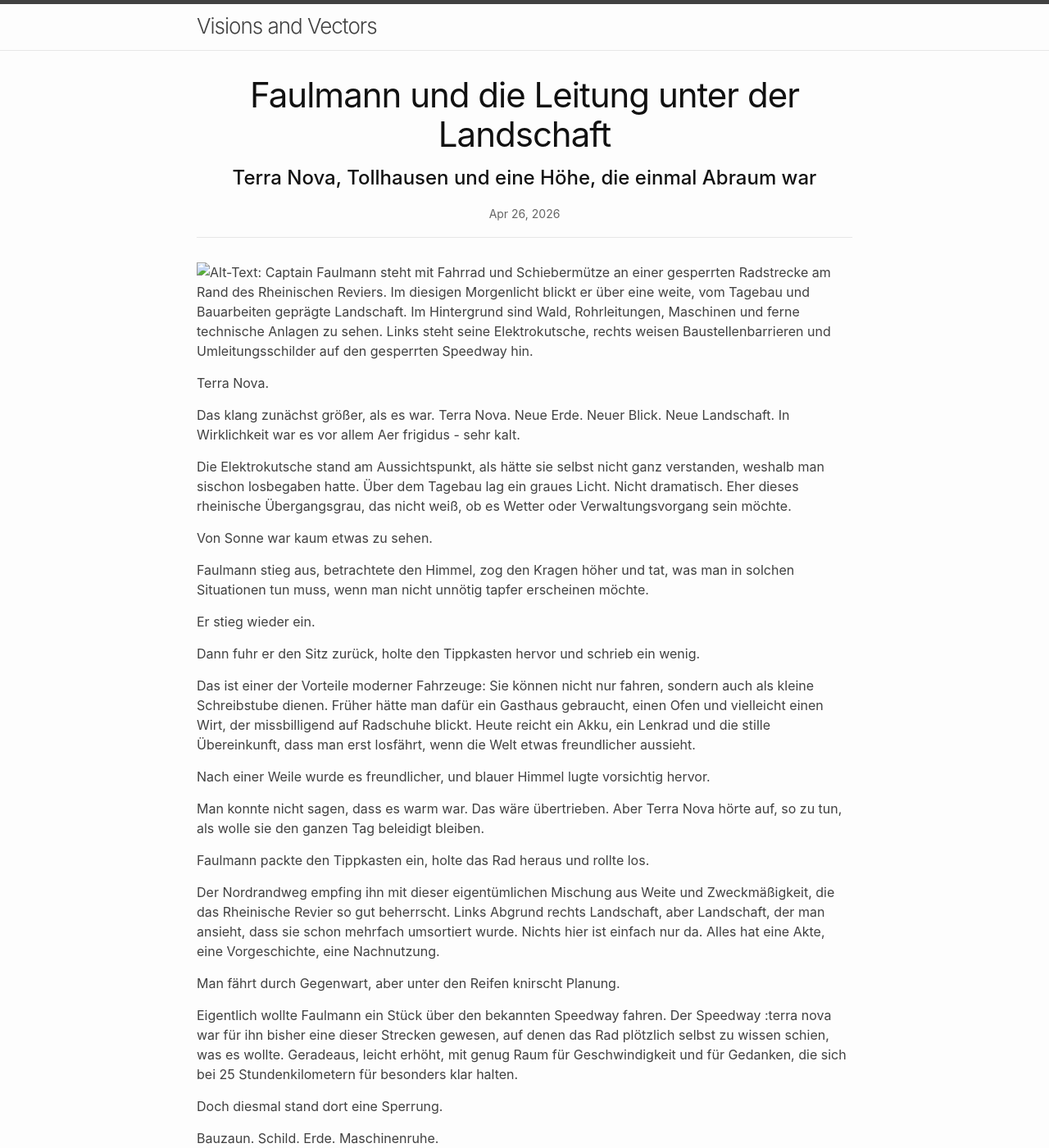
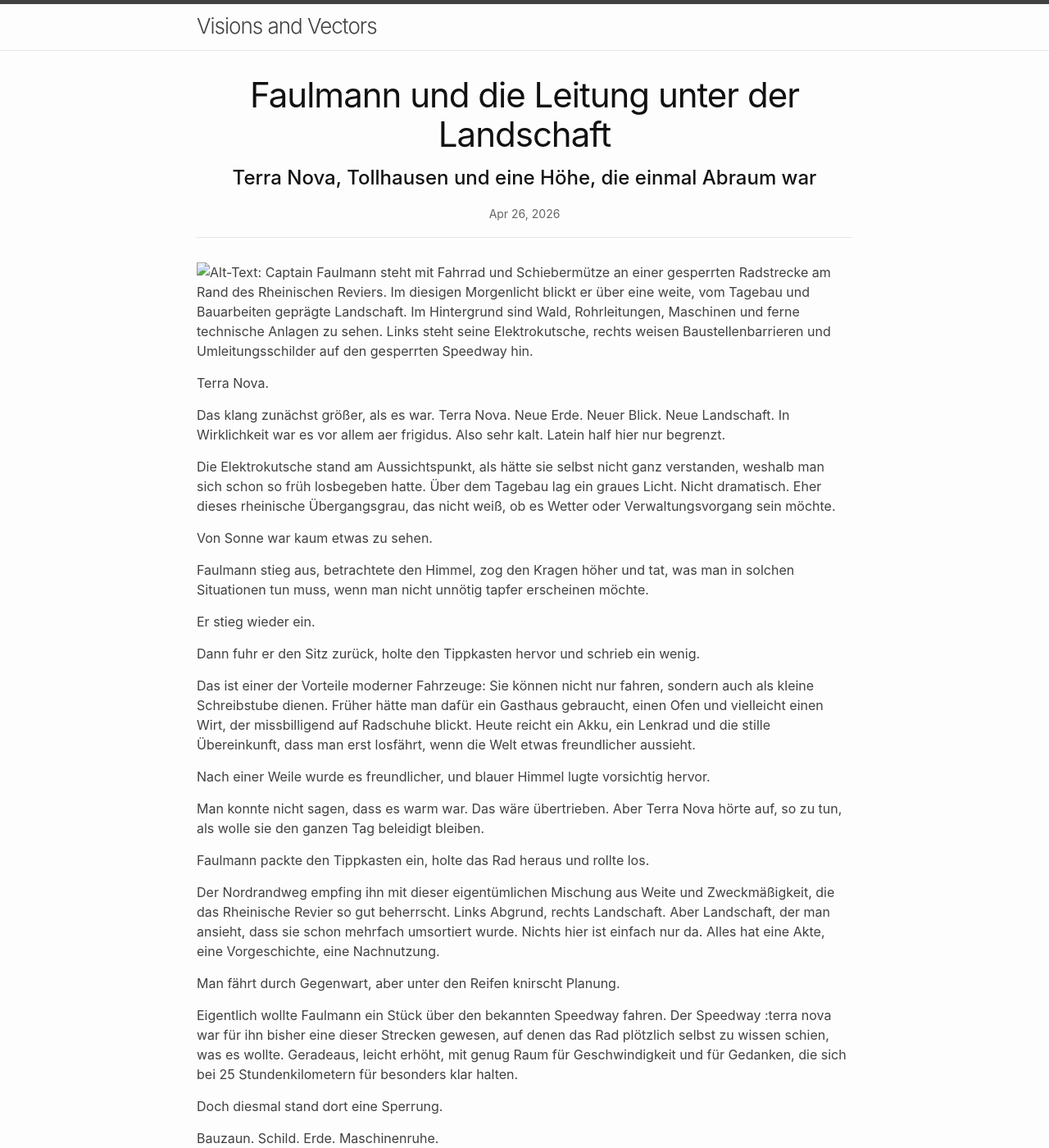
Before and after one commit to cgars/faulmann, a Jekyll site: the page built from _posts/2026-04-26-hambach.md, in a window 1280 px wide and 1400 px high. Shown: the whole window at 82% size. Built offline with Jekyll 4.4.1, drawn with Linux system fonts in a browser that asks for light colours; some of the changed text lies outside the part shown.

Commit message:
Fix grammar and enhance clarity in hambach.md
Corrected grammatical errors and improved clarity in the text.

```diff
--- a/_posts/2026-04-26-hambach.md
+++ b/_posts/2026-04-26-hambach.md
@@ -9,9 +9,9 @@ tags: [faulmann, radtour, rheinisches-revier, sophienhoehe, terra-nova, struktur
 
 Terra Nova.
 
-Das klang zunächst größer, als es war. Terra Nova. Neue Erde. Neuer Blick. Neue Landschaft. In Wirklichkeit war es vor allem Aer frigidus - sehr kalt.
+Das klang zunächst größer, als es war. Terra Nova. Neue Erde. Neuer Blick. Neue Landschaft. In Wirklichkeit war es vor allem aer frigidus. Also sehr kalt. Latein half hier nur begrenzt.
 
-Die Elektrokutsche stand am Aussichtspunkt, als hätte sie selbst nicht ganz verstanden, weshalb man sischon losbegaben hatte. Über dem Tagebau lag ein graues Licht. Nicht dramatisch. Eher dieses rheinische Übergangsgrau, das nicht weiß, ob es Wetter oder Verwaltungsvorgang sein möchte.
+Die Elektrokutsche stand am Aussichtspunkt, als hätte sie selbst nicht ganz verstanden, weshalb man sich schon so früh losbegeben hatte. Über dem Tagebau lag ein graues Licht. Nicht dramatisch. Eher dieses rheinische Übergangsgrau, das nicht weiß, ob es Wetter oder Verwaltungsvorgang sein möchte.
 
 Von Sonne war kaum etwas zu sehen.
 
@@ -29,7 +29,7 @@ Man konnte nicht sagen, dass es warm war. Das wäre übertrieben. Aber Terra Nov
 
 Faulmann packte den Tippkasten ein, holte das Rad heraus und rollte los.
 
-Der Nordrandweg empfing ihn mit dieser eigentümlichen Mischung aus Weite und Zweckmäßigkeit, die das Rheinische Revier so gut beherrscht. Links Abgrund rechts Landschaft, aber Landschaft, der man ansieht, dass sie schon mehrfach umsortiert wurde. Nichts hier ist einfach nur da. Alles hat eine Akte, eine Vorgeschichte, eine Nachnutzung.
+Der Nordrandweg empfing ihn mit dieser eigentümlichen Mischung aus Weite und Zweckmäßigkeit, die das Rheinische Revier so gut beherrscht. Links Abgrund, rechts Landschaft. Aber Landschaft, der man ansieht, dass sie schon mehrfach umsortiert wurde. Nichts hier ist einfach nur da. Alles hat eine Akte, eine Vorgeschichte, eine Nachnutzung.
 
 Man fährt durch Gegenwart, aber unter den Reifen knirscht Planung.
 
@@ -85,9 +85,7 @@ Der Mensch braucht offenbar nur lange genug, dann nennt er sogar seine Folgen ir
 
 Faulmann musste an den Schwarzwald denken, an seine heimatlichen Höhen, an dunkle Tannen, feuchte Wege und dieses tiefe Grün, das immer so tat, als sei es schon vor allem anderen dagewesen. Dabei war auch der Schwarzwald nicht einfach nur Ursprung. Der alte Wald war längst zu Balken, Schiffen und anderem brauchbaren Holz geworden, manches davon bis nach Amsterdam geflößt. Was heute so selbstverständlich dunkel wirkt, ist oft genug wieder aufgeforstet, geplant, gepflegt und nachträglich romantisiert.
 
-Viele andere "natürliche" Landschaften sind es auch.
-
-> Nur mit besserem Image und mehr Moos auf der Geschichte.
+Viele andere "natürliche" Landschaften sind es auch. Nur mit besserem Image und mehr Moos auf der Geschichte.
 
 Faulmann fuhr langsam hinauf.
 
@@ -125,7 +123,9 @@ Manchmal, dachte er, bestehen Orte nicht aus Wegen, sondern aus Begegnungen, die
 
 Das ist natürlich unpraktisch für die Wegbeschreibung. Aber für Erinnerungen reicht es erstaunlich oft.
 
-Auf einer Bank saß ein alter Mann. Neben ihm lag ein Spazierstock. Er blickte ebenfalls in Richtung Forschungszentrum. "Da drüben", sagte er nach einer Weile, ohne Faulmann anzusehen, "da geht jetzt auch wieder einiges weg."
+Auf einer Bank saß ein alter Mann. Neben ihm lag ein Spazierstock. An seinen Schuhen klebte trockene Erde, als sei er schon länger unterwegs oder schon länger hier. Er blickte ebenfalls in Richtung Forschungszentrum.
+
+"Da drüben", sagte er nach einer Weile, ohne Faulmann anzusehen, "da geht jetzt auch wieder einiges weg."
 
 Faulmann nickte, obwohl er noch nicht wusste, was genau gemeint war.
 
@@ -183,7 +183,9 @@ Diesmal ließ Faulmann Manheim links liegen.
 
 Nicht aus Abneigung. Eher aus Vorsicht.
 
-Manches bleibt besser so, wie es war. Oder genauer: wie man es erinnert. Alt-Manheim steht inzwischen noch immer da. Es musste dem Tagebau nicht mehr weichen. Und trotzdem ist es leer geworden. Gerettet, aber nicht zurückgekehrt.
+Manches bleibt besser so, wie es war. Oder genauer: wie man es erinnert. Alt-Manheim steht inzwischen noch immer da. Es musste dem Tagebau nicht mehr weichen. Und trotzdem ist es leer geworden.
+
+Gerettet, aber nicht zurückgekehrt.
 
 Auch das ist eine Art von Verlust.
 
@@ -207,6 +209,10 @@ Neue Erde.
 
 Noch ziemlich unfertig.
 
-[^1]: Die Rheinwassertransportleitung soll Wasser aus dem Rhein in die Tagebaue Hambach und Garzweiler bringen. Der Speedway :terra nova ist seit März 2026 für die Bauarbeiten gesperrt; die Trasse dient unter anderem als Baustraße für große Rohrsegmente.
+Das konnte man ihr nicht vorwerfen.
+
+Es war schließlich früh am Tag.
+
+[^1]: Die Rheinwassertransportleitung soll Wasser aus dem Rhein in die Tagebaue Hambach und Garzweiler bringen. Der Speedway :terra nova ist seit März 2026 für die Bauarbeiten gesperrt; die Trasse dient unter anderem als Baustraße für große Rohrsegmente. Man könnte sagen: Erst fuhr hier die Kohle entlang, dann die Radfahrer, nun die Rohre. Landschaften wechseln ihre Nutzer offenbar nicht weniger häufig als Bahnsteige ihre Durchsage.
 
 [^2]: Gemeint sind die Castor-Transporte mit Brennelementen aus dem ehemaligen AVR Jülich nach Ahaus. Solche Transporte lösen das Endlagerproblem nicht, sie verlagern zunächst die Zwischenlagerung. Das ist technisch vermutlich korrekt, erzählerisch aber eher unbefriedigend.
```
Also changed, not shown: other parts of _posts/2026-04-26-hambach.md (+1 -1 lines).
